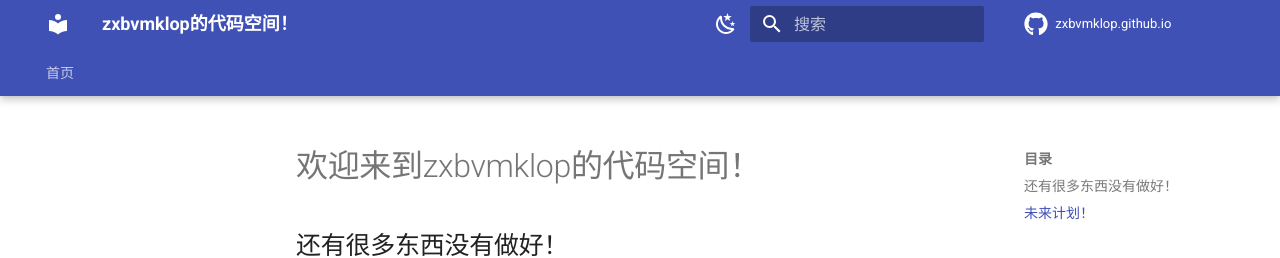
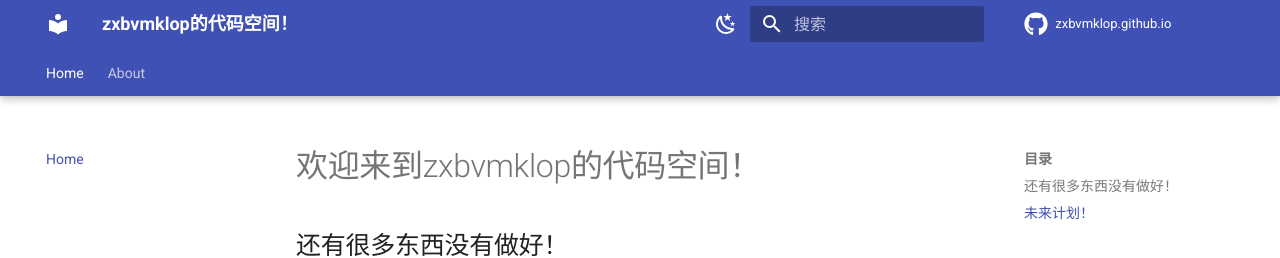
Before and after one commit to zxbvmklop/zxbvmklop.github.io, an MkDocs documentation site: the page built from docs/docs/index.md, in a window 1280 px wide. Shown: the top 258 px of the page. Built offline with MkDocs 1.6.1 and Material for MkDocs 9.7.7, drawn with Linux system fonts in a browser that asks for light colours; comment, search, counter and statistics services are not loaded.

Commit message:
Update mkdocs.yml

```diff
--- a/docs/mkdocs.yml
+++ b/docs/mkdocs.yml
@@ -42,9 +42,9 @@ edit_uri: edit/main/docs # 编辑按钮跳转的链接
 repo_url: https://github.com/zxbvmklop/zxbvmklop.github.io # 右上角点击跳转的链接
 repo_name: zxbvmklop.github.io # 右上角的名字
 
-# [Navigtion]
 nav:
-    - 首页: index.html
+    - Home: index.md
+    - About: about.md
 
 
 
```
